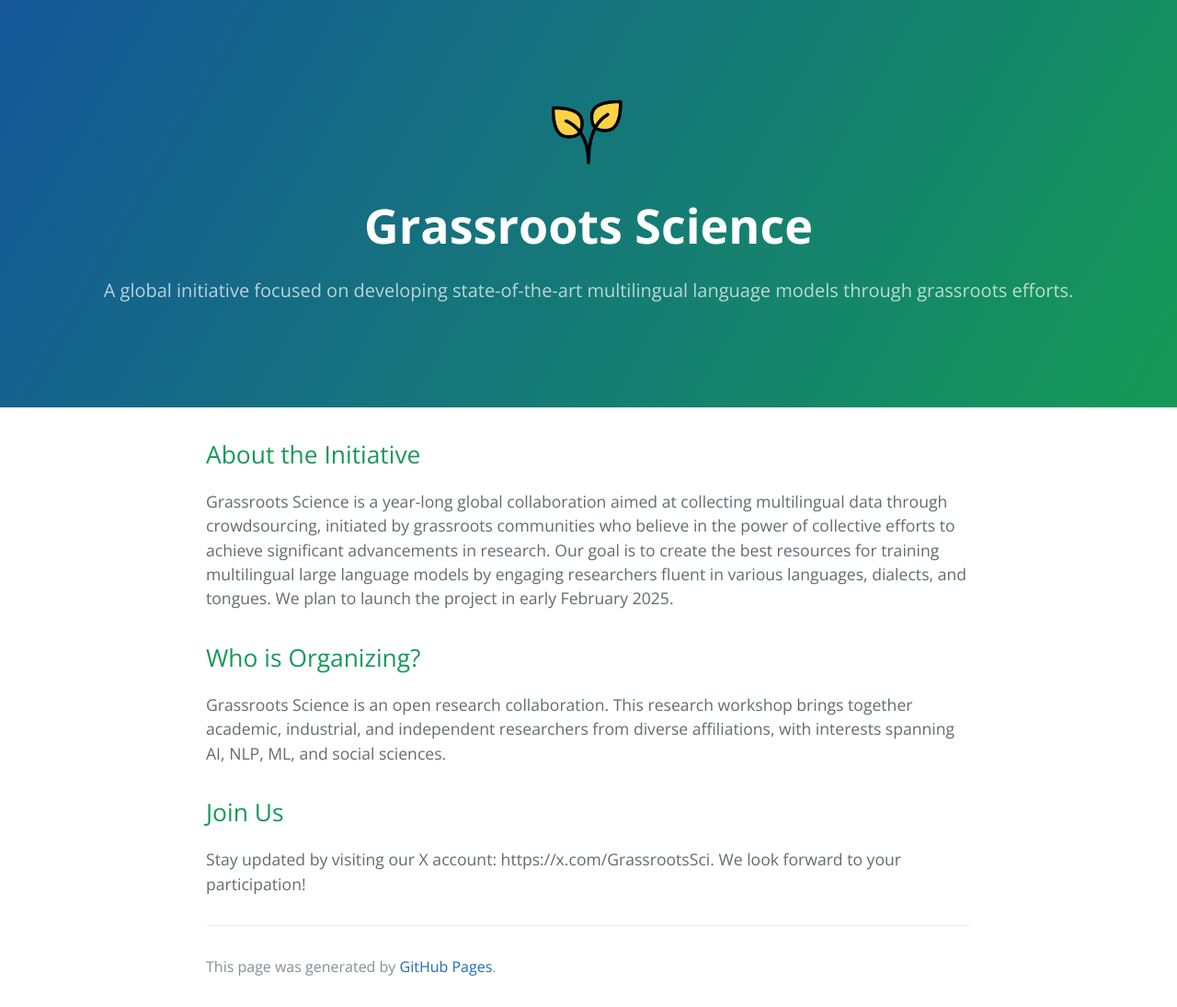
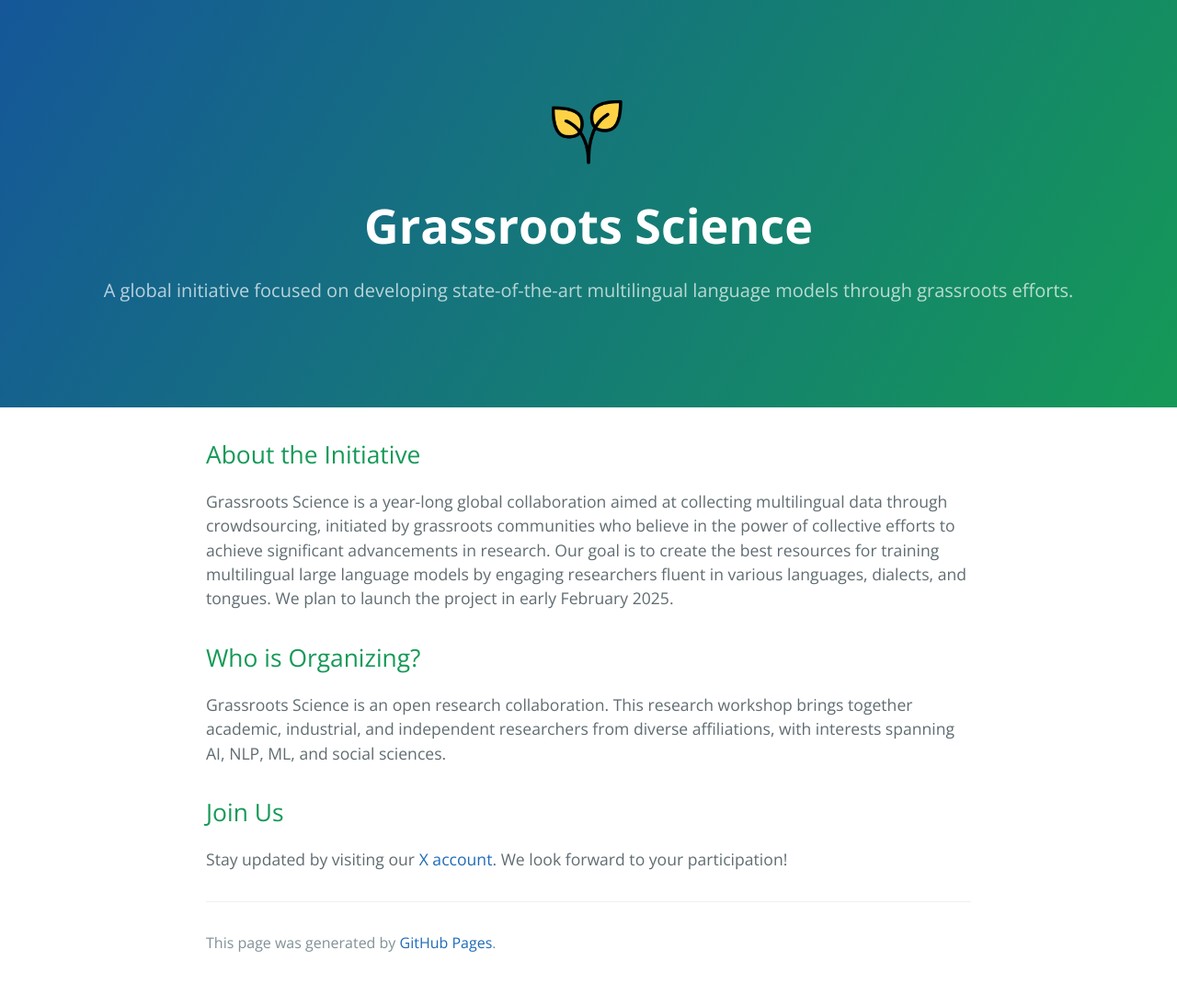
Before and after one commit to grassroots-science/grassroots-science.github.io, a Jekyll site: the page built from index.md, in a window 1280 px wide. Shown: the whole page at 92% size. Built offline with Jekyll 4.4.1, drawn with Linux system fonts in a browser that asks for light colours; after the commit the page ends 1069 px from its top, so only the background shows below that.

Commit message:
Update index.md

```diff
--- a/index.md
+++ b/index.md
@@ -14,4 +14,4 @@ Grassroots Science is an open research collaboration. This research workshop bri
 
 ## Join Us
 
-Stay updated by visiting our X account: https://x.com/GrassrootsSci. We look forward to your participation!
+Stay updated by visiting our [X account](https://x.com/GrassrootsSci). We look forward to your participation!
```
